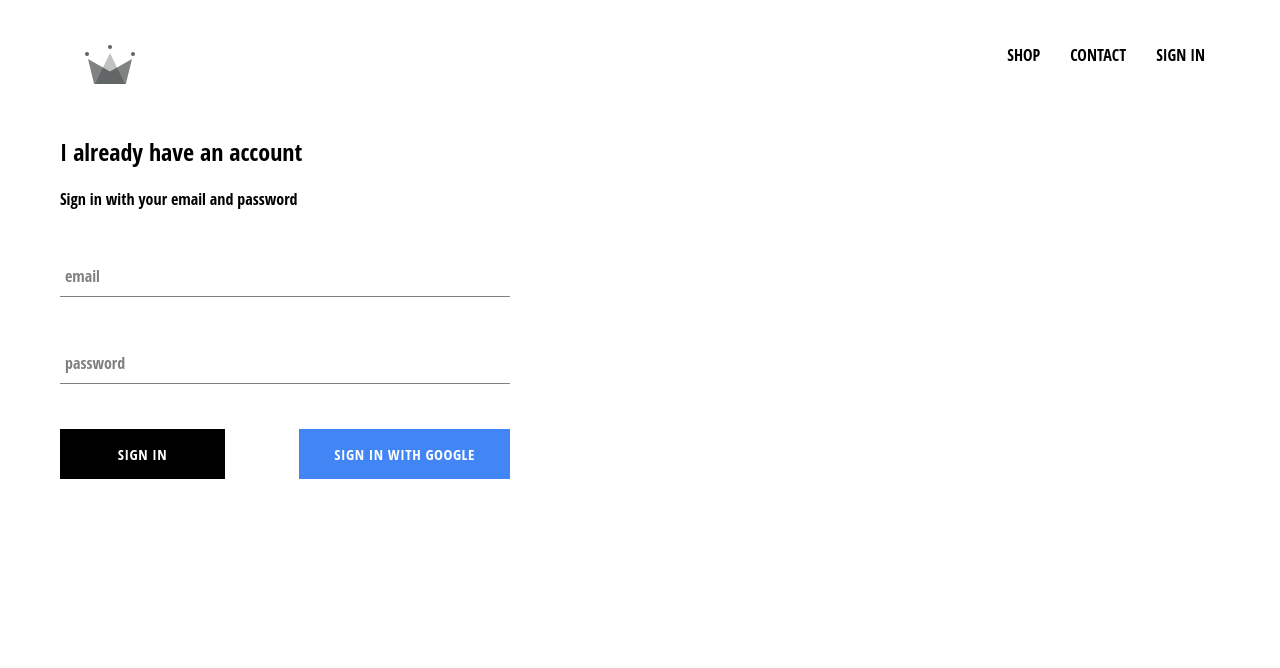
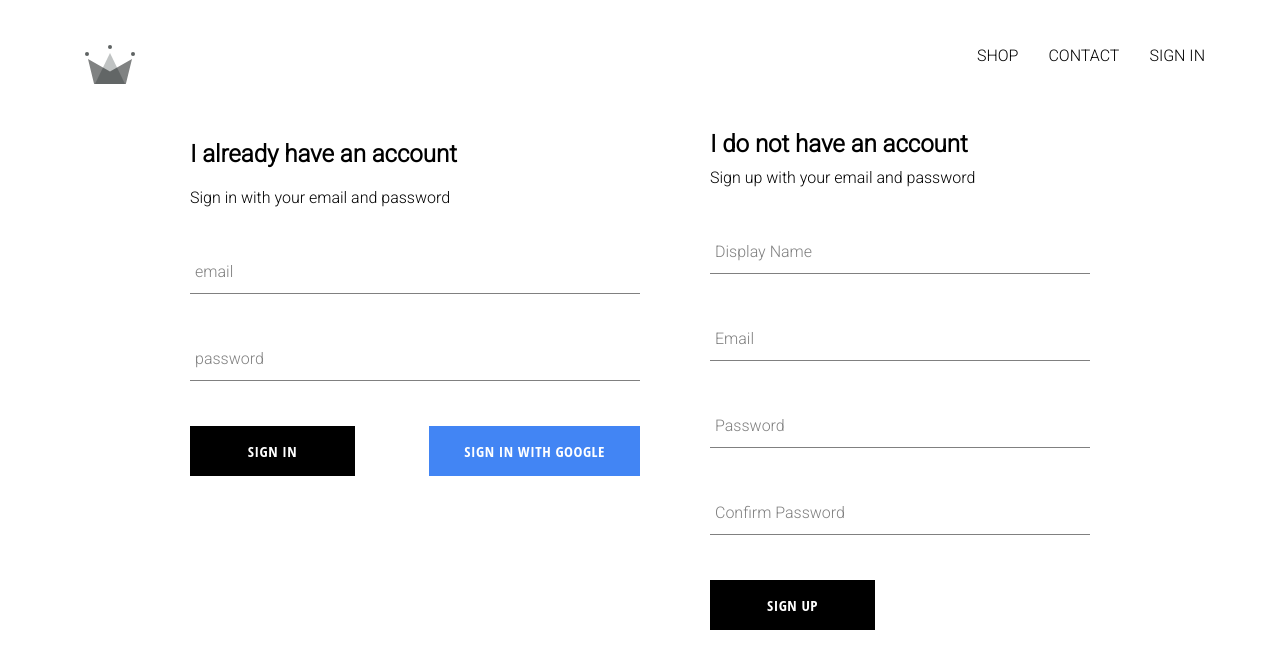
Before and after one commit to olukotun/clothing-project, a React (Create React App) app: page /signin in a window 1280 px wide. Shown: the top 668 px of the page. Built offline with nearby package versions, Linux system fonts and the light colour scheme; no server answers.

Commit message:
implemented firebase and included ability to store use in our database

```diff
--- a/public/index.html
+++ b/public/index.html
@@ -25,7 +25,7 @@
       Learn how to configure a non-root public URL by running `npm run build`.
     -->
     <link rel="preconnect" href="https://fonts.gstatic.com">
-    <link href="https://fonts.googleapis.com/css2?family=Open+Sans:ital,wght@1,600&display=swap" rel="stylesheet">
+    <link href="https://fonts.googleapis.com/css2?family=Roboto:wght@300&display=swap" rel="stylesheet">
     <title>React App</title>
   </head>
   <body>
--- a/src/App.css
+++ b/src/App.css
@@ -1,5 +1,5 @@
 body{
-    font-family: 'Open Sans Condensed';
+    font-family: 'Roboto', sans-serif;;
     padding: 20px 60px;
 }
 a{
--- a/src/App.js
+++ b/src/App.js
@@ -5,7 +5,7 @@
 import ShopPage from './pages/shop/shop.component';
 import Header from './components/header/header.component';
 import SignInAndSignUp from './pages/sign-in-and-sign-up/sign-in-and-up';
-import { auth } from './firebase/firebase.util';
+import { auth, createUserProfileDocument } from './firebase/firebase.util';
 
 // history pros perform the same as Link props.history.push('/topic')
 
@@ -21,9 +21,22 @@
   unSubscribeFromAuth = null;
 
   componentDidMount() {
-    this.unSubscribeFromAuth = auth.onAuthStateChanged((user) => {
-      this.setState({ currentUser: user });
-      console.log(user);
+    this.unSubscribeFromAuth = auth.onAuthStateChanged(async (userAuth) => {
+      if (userAuth) {
+        const userRef = await createUserProfileDocument(userAuth);
+        userRef.onSnapshot((snapShot) => {
+          this.setState({
+            currentUser: {
+              id: snapShot.id,
+              ...snapShot.data(),
+            },
+          });
+          console.log(this.state)
+        });
+
+      }else{
+        this.setState({currentUser: userAuth})
+      }
     });
   }
 
@@ -33,7 +46,7 @@
   render() {
     return (
       <div>
-        <Header currentUser={this.state.currentUser}/>
+        <Header currentUser={this.state.currentUser} />
         <Switch>
           <Route exact path="/" component={HomePage} />
           <Route path="/shop" component={ShopPage} />
--- /dev/null
+++ b/src/components/sing-up/sign-up.component.js
@@ -0,0 +1,89 @@
+import React from 'react';
+import FormInput from '../form-input/form-input.component';
+import CustomButton from '../custom-button/custom-button.component';
+import { auth, createUserProfileDocument } from '../../firebase/firebase.util';
+import './sign-up.styles.scss';
+
+class SignUp extends React.Component {
+  constructor(props) {
+    super(props);
+
+    this.state = {
+      displayName: '',
+      email: '',
+      password: '',
+      confirmPassword: '',
+    };
+  }
+  handleSubmit = async (e) => {
+    e.preventDefault();
+    const { displayName, email, password, confirmPassword } = this.state;
+    if (password !== confirmPassword) {
+      alert('password does not match');
+      return;
+    }
+    try {
+      const { user } = await auth.createUserWithEmailAndPassword(
+        email,
+        password
+      );
+      createUserProfileDocument(user, { displayName });
+      this.setState({
+        displayName: '',
+        email: '',
+        password: '',
+        confirmPassword: '',
+      });
+    } catch (error) {
+      console.log(error);
+    }
+  };
+
+  handleChange = (event) => {
+    const { name, value } = event.target;
+    this.setState({ [name]: value });
+  };
+
+  render() {
+    const { displayName, email, password, confirmPassword } = this.state;
+    return (
+      <div className="sign-up">
+        <h2 className="title">I do not have an account</h2>
+        <span>Sign up with your email and password</span>
+        <form className="sign-up-form" onSubmit={this.handleSubmit}>
+          <FormInput
+            type="text"
+            name="displayName"
+            value={displayName}
+            onChange={this.handleChange}
+            label="Display Name"
+          />
+          <FormInput
+            type="email"
+            name="email"
+            value={email}
+            onChange={this.handleChange}
+            label="Email"
+          />
+          <FormInput
+            type="password"
+            name="password"
+            value={password}
+            onChange={this.handleChange}
+            label="Password"
+          />
+          <FormInput
+            type="password"
+            name="confirmPassword"
+            value={confirmPassword}
+            onChange={this.handleChange}
+            label="Confirm Password"
+          />
+          <CustomButton type="submit">Sign Up</CustomButton>
+        </form>
+      </div>
+    );
+  }
+}
+
+export default SignUp;
--- /dev/null
+++ b/src/components/sing-up/sign-up.styles.scss
@@ -0,0 +1,10 @@
+.sign-up{
+    display: flex;
+    flex-direction: column;
+    width: 380px;
+
+    .title{
+        margin:10px 0;
+
+    }
+}
--- a/src/firebase/firebase.util.js
+++ b/src/firebase/firebase.util.js
@@ -2,7 +2,7 @@
 import 'firebase/firestore';
 import 'firebase/auth';
 
-var firebaseConfig = {
+const firebaseConfig = {
   apiKey: 'AIzaSyAxEDh62PsXPeIBTqchmJYkdTEA5gGQ8B8',
   authDomain: 'clothing-db-999ad.firebaseapp.com',
   projectId: 'clothing-db-999ad',
@@ -12,14 +12,40 @@
   measurementId: 'G-8RFD1PZPPS',
 };
 
+export const createUserProfileDocument = async (userAuth, additionalData) => {
+  //we want to perform a create when we get a userAuth hence the need to the check below
+  if (!userAuth) return;
+  //firstore.collection('user).doc('id')
+  const userRef = firestore.doc(`users/${userAuth.uid}`); // document reference give use path to document or collection
+  // always remember documentref is used for performing crud operation
+  const snapShot = await userRef.get();
+  if (!snapShot.exists) {
+    // crud is provided using the document reference
+    const { displayName, email } = userAuth;
+    const createdAt = new Date();
+    try {
+      await userRef.set({
+        displayName,
+        email,
+        createdAt,
+        ...additionalData,
+      });
+    } catch (error) {
+      console.log('error creating the user', error.message);
+    }
+  }
+  return userRef;
+};
+
 firebase.initializeApp(firebaseConfig);
 
 export const auth = firebase.auth();
 export const firestore = firebase.firestore();
 
 const provider = new firebase.auth.GoogleAuthProvider();
+
 provider.setCustomParameters({ prompt: 'select_account' });
 
-export const signInWithGoogle = () => auth.signInWithPopup(provider);
+export const signInWithGoogle = () => auth.signInWithPopup(provider);  // we the twitter and others
 
 export default firebase;
--- a/src/pages/sign-in-and-sign-up/sign-in-and-up.js
+++ b/src/pages/sign-in-and-sign-up/sign-in-and-up.js
@@ -1,10 +1,13 @@
 import React from 'react'
 import SignIn from '../../components/sign-in/sign-in.component'
+import SignUp from '../../components/sing-up/sign-up.component'
+import './sign-in-and-up.scss'
 
 const SignInAndSignUp = () => {
     return (
         <div className='sign-in-and-sign-up'>
            <SignIn />
+           <SignUp />
         </div>
     )
 }
--- a/src/pages/sign-in-and-sign-up/sign-in-and-up.scss
+++ b/src/pages/sign-in-and-sign-up/sign-in-and-up.scss
@@ -0,0 +1,7 @@
+.sign-in-and-sign-up{
+    width: 900px;
+    display: flex;
+    flex-direction: row;
+    justify-content:space-between ;
+    margin: 30px auto;
+}
```
